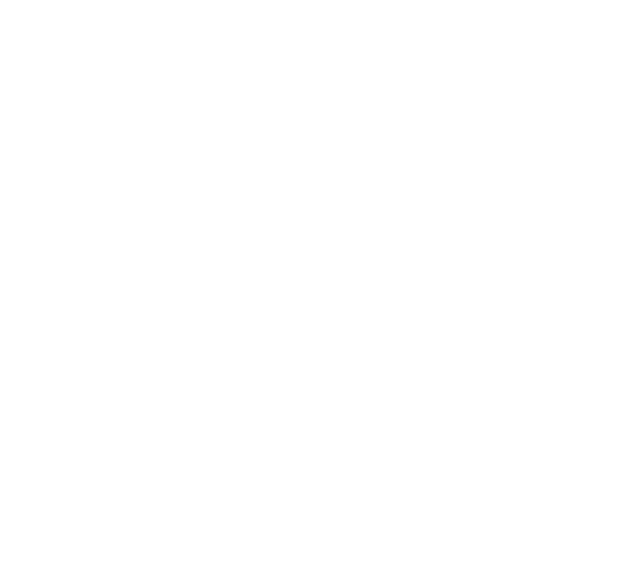
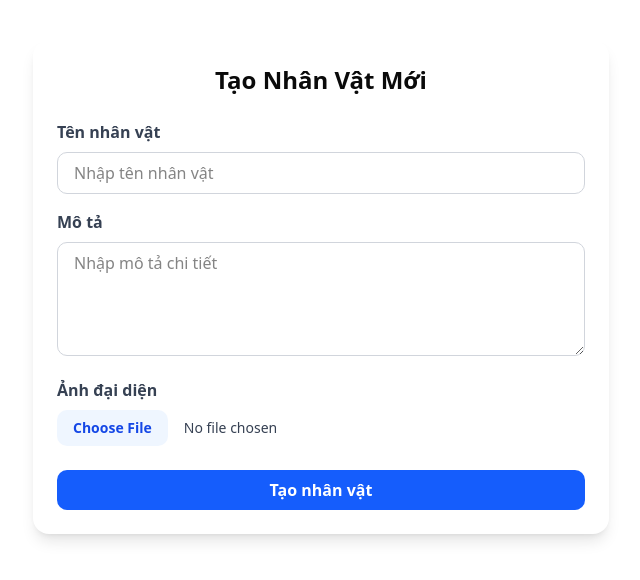
Before and after one commit to Curian74/VietTale, a React (Vite) app in the folder FE_ReactTS/: page /create-figure in a window 1280 px wide. Before the commit this address had no page. Shown: the top 580 px of the page, without its empty margins (319-959 px from the left). Built offline with nearby package versions, Linux system fonts and the light colour scheme.

Commit message:
Minor changes.

```diff
--- a/FE_ReactTS/src/components/Header.tsx
+++ b/FE_ReactTS/src/components/Header.tsx
@@ -4,11 +4,11 @@ import { QADropdown } from "./home/QADropdown";
 
 const Header = () => {
     return (
-        <header className="bg-blue-800 text-white shadow mb-10">
+        <header className="bg-blue-800 text-white shadow mb-10 sticky top-0 z-100">
             <div className="max-w-7xl mx-auto py-4 flex items-center justify-between">
-                <h1 className="text-2xl font-bold">VietTale</h1>
+                <Link to='/' className="text-2xl font-bold">VietTale</Link>
                 <nav className="space-x-6 text-white font-medium">
-                    <Link to="#" className="hover:border-b-2 hover:border-white pb-1 transition">Trang chủ</Link>
+                    <Link to='/' className="hover:border-b-2 hover:border-white pb-1 transition">Trang chủ</Link>
                     <Link to="#" className="hover:border-b-2 hover:border-white pb-1 transition">Giới thiệu</Link>
                     <Link to="#" className="hover:border-b-2 hover:border-white pb-1 transition">Sách</Link>
                     <Link to="#" className="hover:border-b-2 hover:border-white pb-1 transition">Video</Link>
--- a/FE_ReactTS/src/components/Timetoast.tsx
+++ b/FE_ReactTS/src/components/Timetoast.tsx
@@ -61,7 +61,7 @@ const Timetoast = ({ onLoadComplete }: TimetoastProps) => {
     if (!majorTimeLine) return null;
 
     return (
-        <section className="max-w-7xl p-6 bg-[#f3f3f3] shadow border border-gray-200">
+        <section className="max-w-7xl p-6 bg-[#f3f3f3] shadow border border-gray-200 max-h-[65vh] mb-3 overflow-y-auto">
             {/* Header */}
             <div className="mb-4 text-center">
                 <h2 className="text-2xl font-bold text-blue-800 mb-2">{majorTimeLine?.name}</h2>
@@ -72,9 +72,9 @@ const Timetoast = ({ onLoadComplete }: TimetoastProps) => {
             </div>
 
             <div className="overflow-x-auto border-t border-gray-300 pt-4">
-                <div className="flex min-w-[800px] space-x-4">
+                <div className="flex min-w-[800px] space-x-4 mb-8">
                     {years.map((year) => (
-                        <div key={year} className="relative cursor-pointer flex flex-col items-center w-64 min-h-[200px]">
+                        <div key={year} className="relative flex flex-col items-center w-64 min-h-[200px]">
 
                             {/* Vertical Timeline */}
                             <div
@@ -87,7 +87,7 @@ const Timetoast = ({ onLoadComplete }: TimetoastProps) => {
                             {eventsByYear[year]?.map((event) => (
                                 <div
                                     key={event.id}
-                                    className="relative flex flex-col items-center z-10 w-full mb-6"
+                                    className="relative cursor-pointer flex flex-col items-center z-10 w-full mb-6"
                                 >
                                     {/* Box event */}
                                     <Tooltip title={event.title}>
--- /dev/null
+++ b/FE_ReactTS/src/pages/Public/createHistoricalFigure.tsx
@@ -0,0 +1,68 @@
+import React, { useState } from "react";
+
+const CreateHistoricalFigure: React.FC = () => {
+    const [name, setName] = useState("");
+    const [description, setDescription] = useState("");
+    const [image, setImage] = useState<File | null>(null);
+
+    const handleImageChange = (e: React.ChangeEvent<HTMLInputElement>) => {
+        if (e.target.files && e.target.files.length > 0) {
+            setImage(e.target.files[0]);
+        }
+    };
+
+    return (
+        <div className="max-w-xl mx-auto p-6 bg-white shadow-lg rounded-2xl mt-10">
+            <h2 className="text-2xl font-bold mb-6 text-center">Tạo Nhân Vật Mới</h2>
+
+            <div className="mb-4">
+                <label className="block text-gray-700 font-semibold mb-2">Tên nhân vật</label>
+                <input
+                    type="text"
+                    value={name}
+                    onChange={(e) => setName(e.target.value)}
+                    className="w-full px-4 py-2 border border-gray-300 rounded-lg focus:outline-none focus:ring-2 focus:ring-blue-400"
+                    placeholder="Nhập tên nhân vật"
+                />
+            </div>
+
+            <div className="mb-4">
+                <label className="block text-gray-700 font-semibold mb-2">Mô tả</label>
+                <textarea
+                    value={description}
+                    onChange={(e) => setDescription(e.target.value)}
+                    rows={4}
+                    className="w-full px-4 py-2 border border-gray-300 rounded-lg focus:outline-none focus:ring-2 focus:ring-blue-400"
+                    placeholder="Nhập mô tả chi tiết"
+                />
+            </div>
+
+            <div className="mb-6">
+                <label className="block text-gray-700 font-semibold mb-2">Ảnh đại diện</label>
+                <input
+                    type="file"
+                    accept="image/*"
+                    onChange={handleImageChange}
+                    className="block w-full text-sm text-gray-700 file:mr-4 file:py-2 file:px-4
+                     file:rounded-lg file:border-0
+                     file:text-sm file:font-semibold
+                     file:bg-blue-50 file:text-blue-700
+                     hover:file:bg-blue-100"
+                />
+            </div>
+
+            <button
+                className="w-full bg-blue-600 hover:bg-blue-700 text-white font-semibold py-2 px-4 rounded-lg transition duration-200"
+                onClick={() => {
+                    console.log("Name:", name);
+                    console.log("Description:", description);
+                    console.log("Image file:", image);
+                }}
+            >
+                Tạo nhân vật
+            </button>
+        </div>
+    );
+};
+
+export default CreateHistoricalFigure;
--- a/FE_ReactTS/src/routes/Index.tsx
+++ b/FE_ReactTS/src/routes/Index.tsx
@@ -1,10 +1,12 @@
 import { Route, Routes } from 'react-router'
 import Home from '../pages/public/Home'
+import CreateHistoricalFigure from '@/pages/public/createHistoricalFigure'
 
 const Index = () => {
   return (
     <Routes>
       <Route path='/' element={<Home/>}/>
+      <Route path='/create-figure' element={<CreateHistoricalFigure/>}/>
     </Routes>
   )
 }
```
